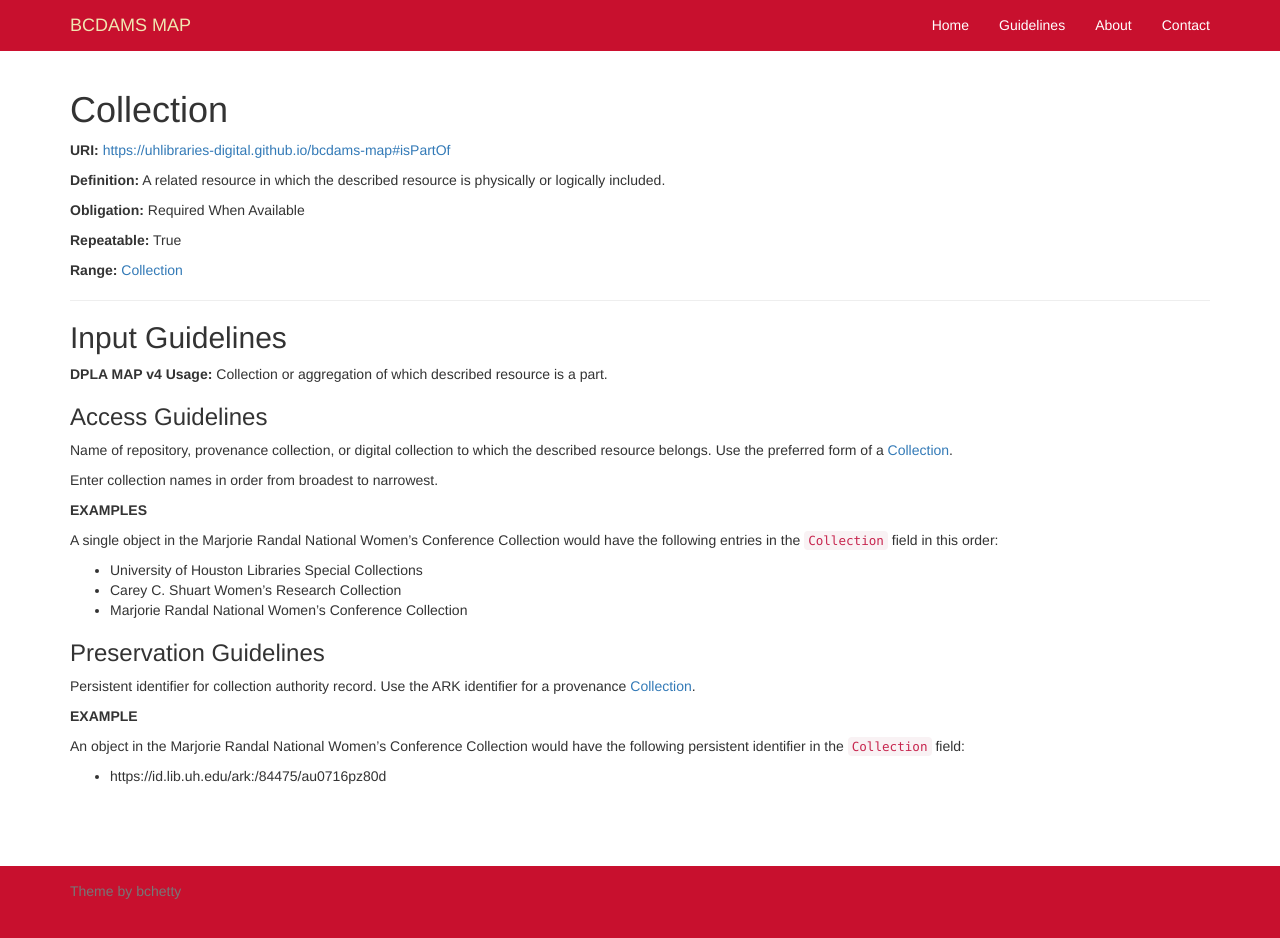
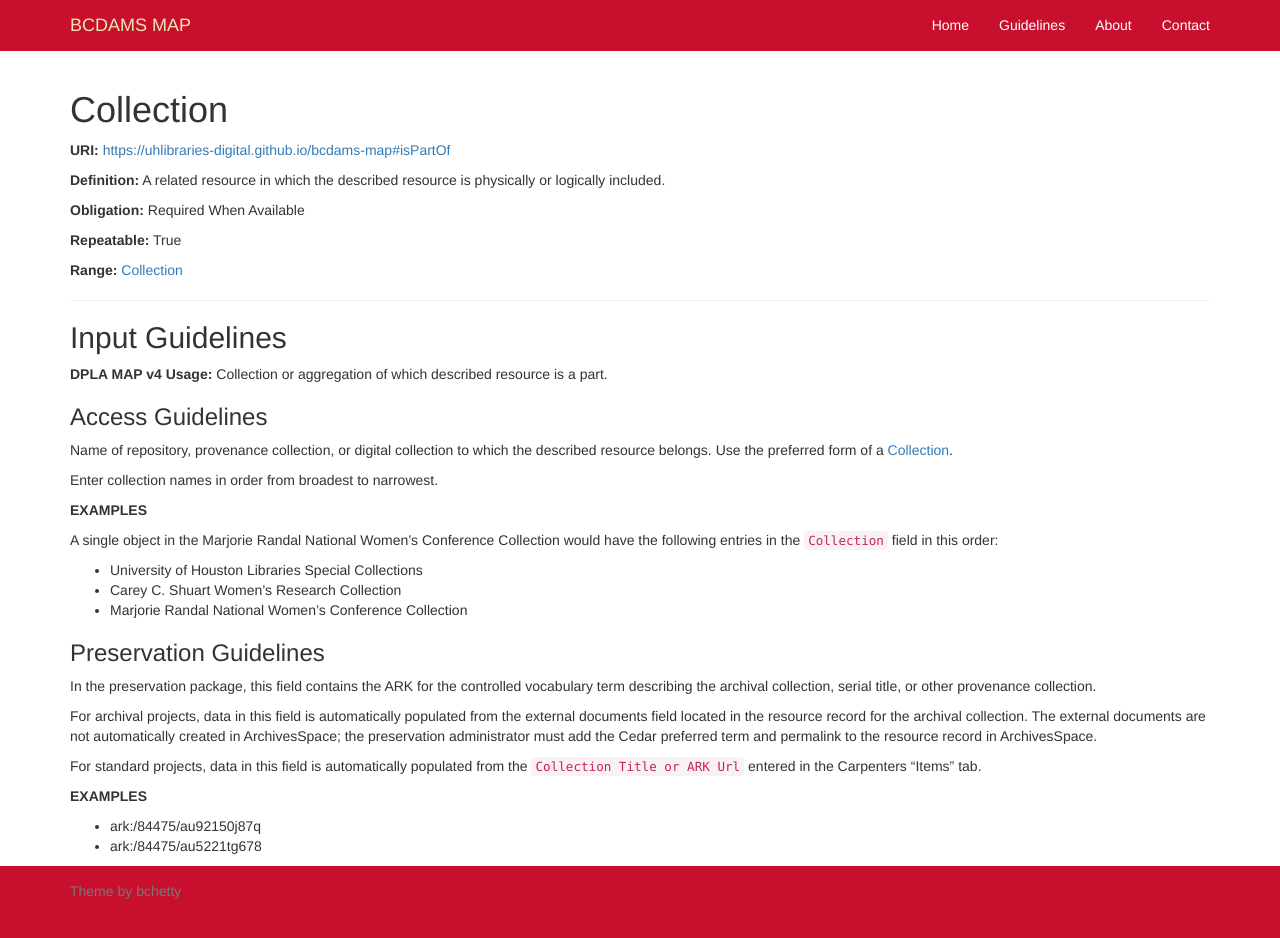
Before and after one commit to uhlibraries-digital/bcdams-map, a Jekyll site: the page built from guidelines/isPartOf.md, in a window 1280 px wide and 946 px high. Shown: the top 938 px of the window. Built offline with Jekyll 4.4.1, drawn with Linux system fonts in a browser that asks for light colours; nearby versions of some CDN libraries; comment, search, counter and statistics services are not loaded.

Commit message:
Update isPartOf.md

```diff
--- a/guidelines/isPartOf.md
+++ b/guidelines/isPartOf.md
@@ -24,9 +24,13 @@ A single object in the Marjorie Randal National Women’s Conference Collection
 
 ### Preservation Guidelines
 
-Persistent identifier for collection authority record. Use the ARK identifier for a provenance [Collection](https://id.lib.uh.edu/ark:/84475/au0511xd315).
+In the preservation package, this field contains the ARK for the controlled vocabulary term describing the archival collection, serial title, or other provenance collection.
 
-__EXAMPLE__
+For archival projects, data in this field is automatically populated from the external documents field located in the resource record for the archival collection. The external documents are not automatically created in ArchivesSpace; the preservation administrator must add the Cedar preferred term and permalink to the resource record in ArchivesSpace.
 
-An object in the Marjorie Randal National Women’s Conference Collection would have the following persistent identifier in the `Collection` field:
-- https://id.lib.uh.edu/ark:/84475/au0716pz80d
+For standard projects, data in this field is automatically populated from the `Collection Title or ARK Url` entered in the Carpenters "Items" tab.
+
+__EXAMPLES__
+
+- ark:/84475/au92150j87q
+- ark:/84475/au5221tg678
```
